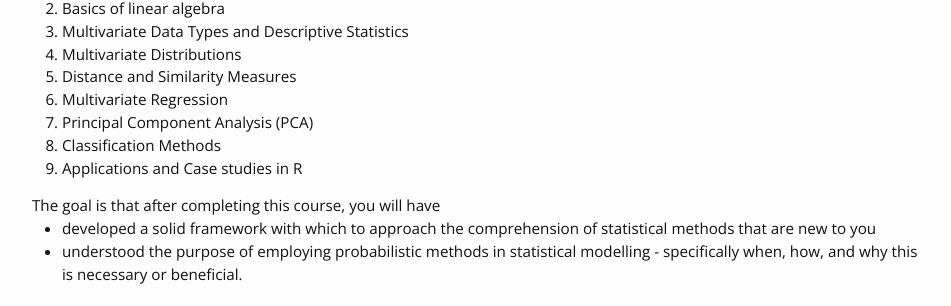
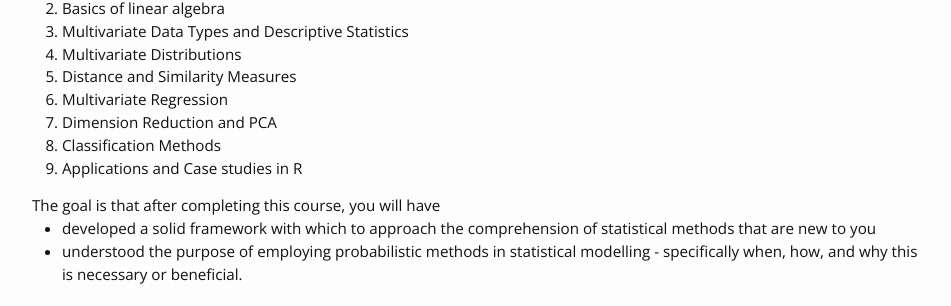
Before and after one commit to 11annah-s-teachings/11annah-s-teachings.github.io, a Jekyll site: the page built from index.md, in a window 1280 px wide. Shown: the part 752-1058 px from the top of the page, without its empty margins (163-1114 px from the left). Built offline with Jekyll 4.4.1, drawn with Linux system fonts in a browser that asks for light colours; nearby versions of some CDN libraries.

Commit message:
Update course_description.html

```diff
--- a/_includes/course_description.html
+++ b/_includes/course_description.html
@@ -16,7 +16,7 @@
     <li>Multivariate Distributions</li>
     <li>Distance and Similarity Measures</li>
     <li>Multivariate Regression</li>
-    <li>Principal Component Analysis (PCA)</li>
+    <li>Dimension Reduction and PCA</li>
     <li>Classification Methods</li>
     <li>Applications and Case studies in R</li>
   </ol>
```
